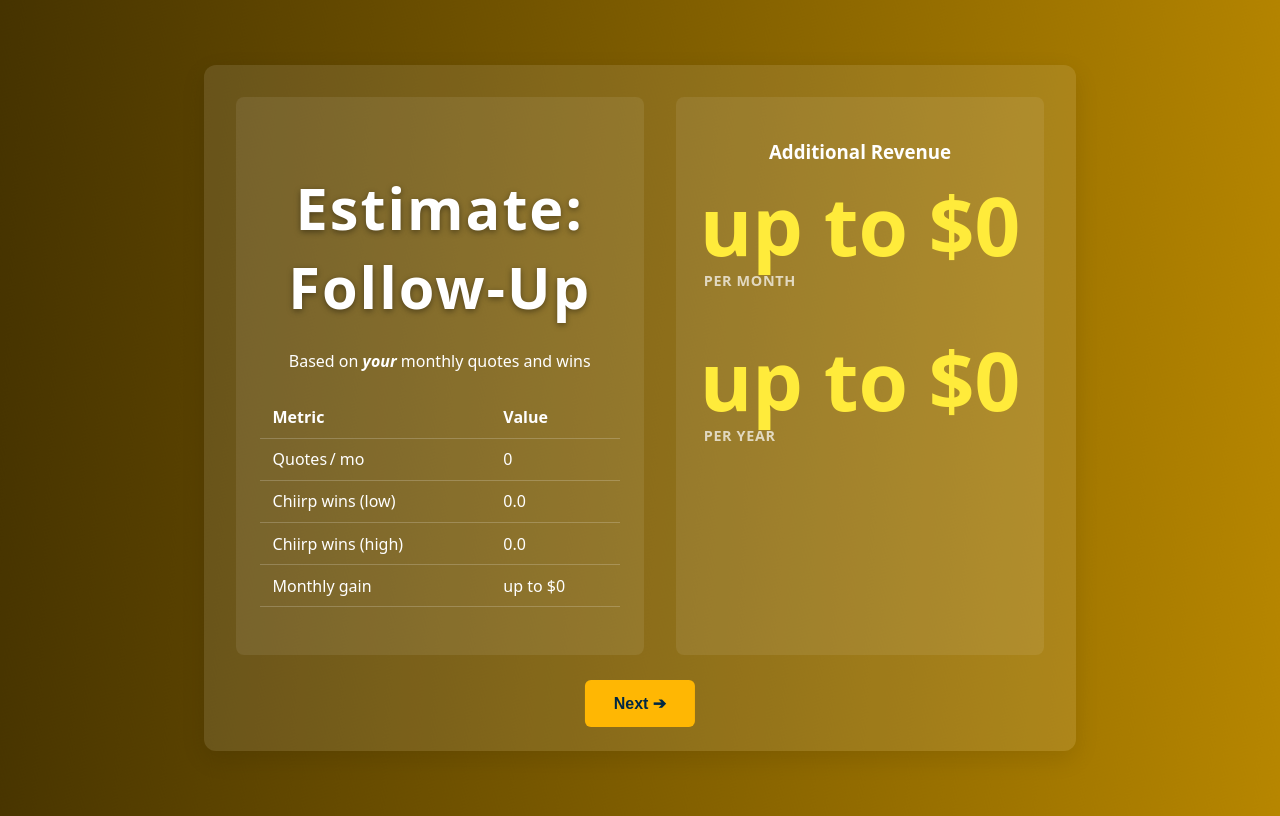
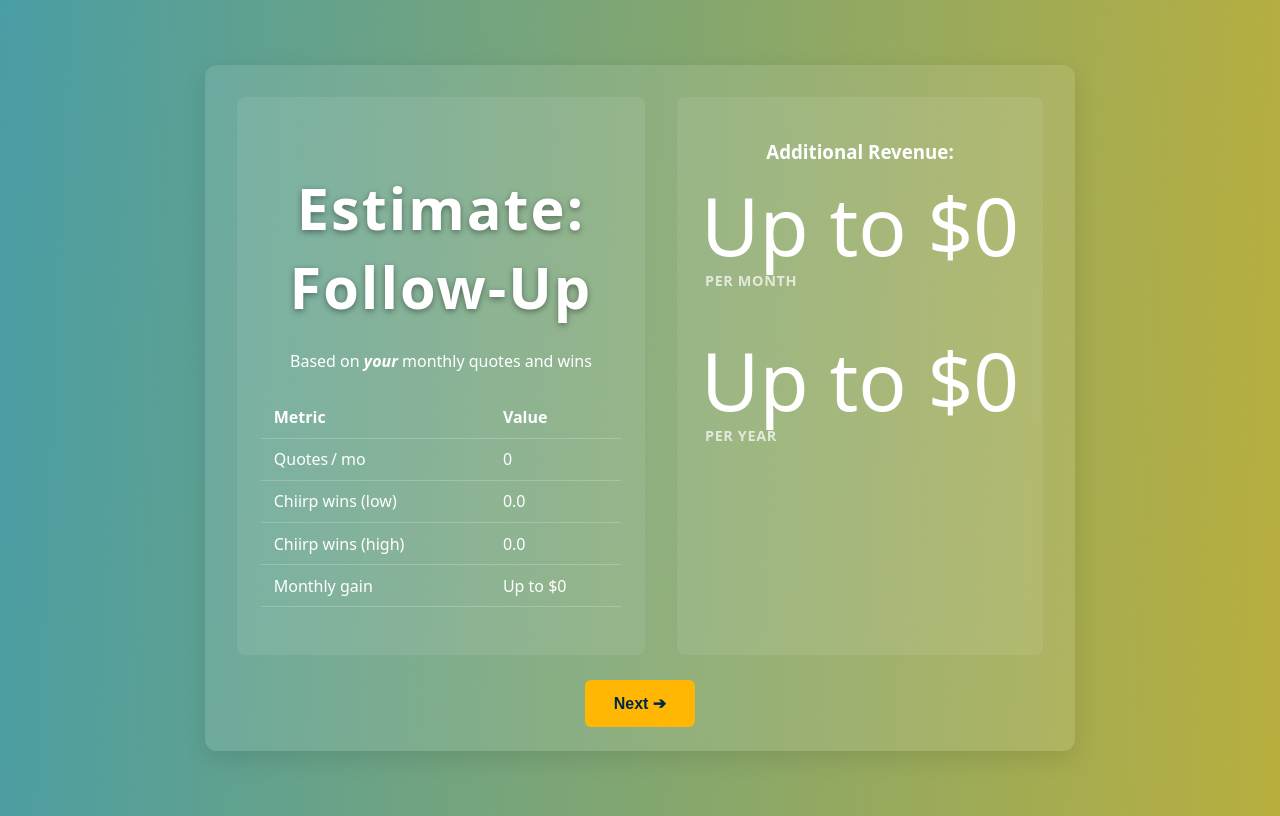
Before and after one commit to ChiirpAcc/chiirp-calculator-demo, a plain HTML site: page index.html in a window 1280 px wide. Both pictures are taken after a click on the button "Next ➔". Drawn offline with Linux system fonts and the light colour scheme.

Commit message:
Update index.html

```diff
--- a/index.html
+++ b/index.html
@@ -171,10 +171,9 @@
 
 /* big yellow numbers (same size as before) */
 .slide .slide-content.estimation .highlight-number {
-  font-size: clamp(4rem, 9vw, 6rem);
-  font-weight: 700;
-  color: #ffeb3b;
-  line-height: 1.1;
+  font-size: clamp(3.2rem, 7vw, 5rem);
+  white-space: nowrap;      /* keep entire “$9,000 – $19,000” on one line */
+  line-height: 1.05;
 }
 
 /* uppercase labels */
@@ -238,7 +237,7 @@
     /* make it exactly big enough so its diagonal ≥ viewport diagonal */
     width:  calc(100vw + 100vh);
     height: calc(100vw + 100vh);
-    background: linear-gradient(130deg, #fcb900 0%, #000000 100%); /*0693e3                                                                  */
+    background: linear-gradient(130deg, #fcb900 0%, #0693e3 100%); /*0693e3                                                                  */
     transform: translate(-50%, -50%) rotate(0deg);
     transform-origin: center center;
     z-index: -1;
@@ -386,11 +385,11 @@
   gap:.25rem;
 }
 
-/* 2 ▸ big yellow numbers – a hair smaller & can wrap at dash */
-.slide .slide-content.estimation .highlight-number{
-  font-size:clamp(3.2rem,7vw,5rem);  /* max was 6rem                      */
-  word-break:break-word;             /* allow wrap at “–”                 */
-  line-height:1.05;
+/* 2 ▸ big yellow numbers – keep on one line */
+.slide .slide-content.estimation .highlight-number {
+  font-size: clamp(3.2rem, 7vw, 5rem);
+  white-space: nowrap;    /* don’t wrap at the dash */
+  line-height: 1.05;
 }
 
 /* 3 ▸ MONTHLY / ANNUAL label */
@@ -463,7 +462,7 @@
 
       <!-- RIGHT CARD -->
       <div class="est-card highlight-table">
-        <h3>Additional Revenue</h3>
+        <h3>Additional Revenue:</h3>
 
         <div class="highlight-grid">
           <div class="highlight-pair">
@@ -510,7 +509,7 @@
 
       <!-- RIGHT CARD: highlight + button -->
       <div class="est-card highlight-table">
-        <h3>Additional Revenue</h3>
+        <h3>Additional Revenue:</h3>
         <div class="highlight-grid">
           <div class="highlight-pair">
             <p id="s2lGainMonthly" class="highlight-number">—</p>
@@ -552,7 +551,7 @@
 
       <!-- RIGHT CARD: highlight + button -->
       <div class="est-card highlight-table">
-        <h3>Additional Revenue</h3>
+        <h3>Additional Revenue:</h3>
         <div class="highlight-grid">
           <div class="highlight-pair">
             <p id="missGainMonthly" class="highlight-number">—</p>
@@ -595,7 +594,7 @@
 
 <!-- RIGHT CARD: totals & ROI highlight + footer -->
 <div class="est-card highlight-table">
-  <h3>Total Additional Revenue</h3>
+  <h3>Total Additional Revenue:</h3>
 
   <!-- annual + ROI only (monthly row is present but will be hidden by CSS) -->
   <div class="highlight-grid">
@@ -643,12 +642,12 @@ function fmtMoney(n) {
   // 19000  ->  19,000
   return n.toLocaleString('en-US', { maximumFractionDigits: 0 });
 }
-// “$lo – $hi”  unless low ≤ 0  →  “up to $hi”
+// “$lo – $hi”  unless low ≤ 0  →  “Up to $hi”
 function fmtRange(lo, hi) {
   const low  = Math.round(lo);
   const high = Math.round(hi);
   return low <= 0
-    ? `up to $${fmtMoney(high)}`
+    ? `Up to $${fmtMoney(high)}`
     : `$${fmtMoney(low)} – $${fmtMoney(high)}`;
 }
 /* --------------------------------------------------------------------- */
```
